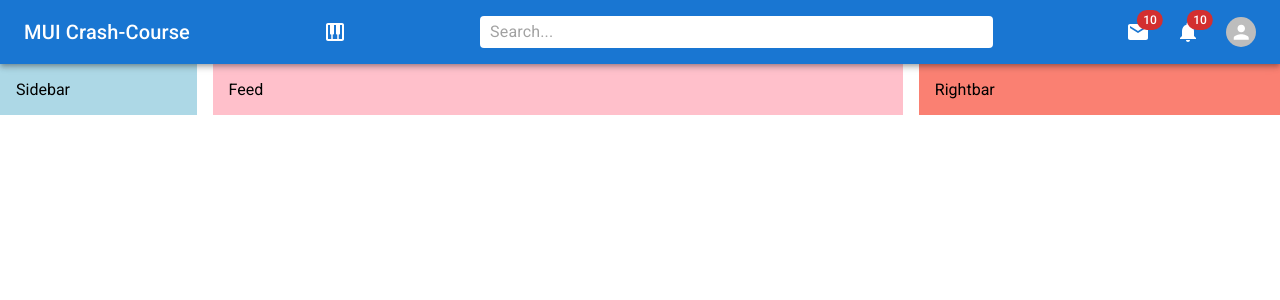
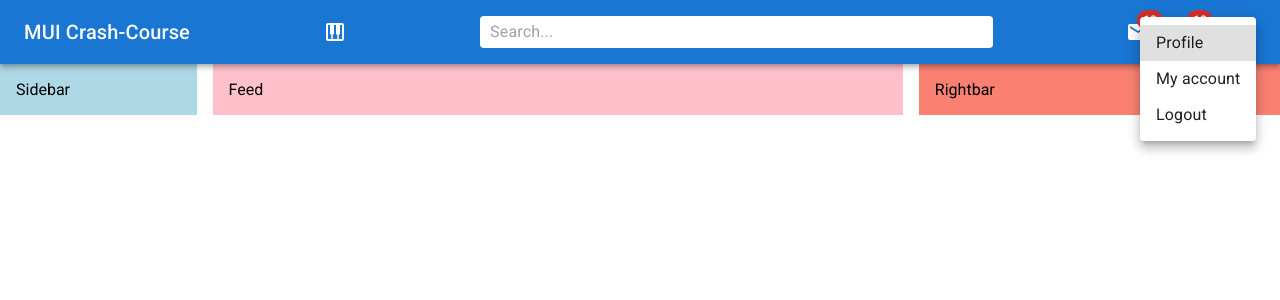
Before and after one commit to daniel-avzaradel/mui-cc, a React (Create React App) app: page / in a window 1280 px wide. Both pictures are taken after a click on the element 1240 px from the left and 32 px from the top of the page. Shown: the top 300 px of the page. Built offline with nearby package versions, Linux system fonts and the light colour scheme.

Commit message:
finished the appbar, moving on to sidebar

```diff
--- a/src/components/Navbar.jsx
+++ b/src/components/Navbar.jsx
@@ -1,5 +1,5 @@
 import React from 'react';
-import { AppBar, Badge, Box, InputBase, styled, Toolbar, Typography, Avatar } from '@mui/material';
+import { AppBar, Badge, Box, InputBase, styled, Toolbar, Typography, Avatar, Menu, MenuItem } from '@mui/material';
 import PianoIcon from '@mui/icons-material/Piano';
 import EmailIcon from '@mui/icons-material/Email';
 import NotificationsIcon from '@mui/icons-material/Notifications';
@@ -35,6 +35,18 @@ const UserBox = styled(Box)(({ theme }) => ({
 }));
 
 const Navbar = () => {
+  const [open, setOpen] = React.useState(false);
+  const [anchorEl, setAnchorEl] = React.useState(null);
+
+  const handleClick = (event) => {
+    setAnchorEl(event.currentTarget);
+    setOpen(true);
+  };
+  const handleClose = () => {
+    setAnchorEl(null);
+    setOpen(false);
+  };
+
   return (
     <AppBar position='sticky'>
       <StyledToolbar>
@@ -52,13 +64,32 @@ const Navbar = () => {
           <Badge badgeContent={10} color='error' sx={{ m: 2 }}>
             <NotificationsIcon />
           </Badge>
-          <Avatar sx={{ width: 30, height: 30 }} />
+          <Avatar sx={{ width: 30, height: 30 }} onClick={handleClick} />
         </Icons>
-        <UserBox>
+        <UserBox onClick={handleClick}>
           <Avatar sx={{ width: 30, height: 30 }} />
           <Typography variant='span'>Daniel</Typography>
         </UserBox>
       </StyledToolbar>
+      <Menu
+        id='demo-positioned-menu'
+        aria-labelledby='demo-positioned-button'
+        open={open}
+        anchorEl={anchorEl}
+        onClose={(e) => setOpen(false)}
+        anchorOrigin={{
+          vertical: 'top',
+          horizontal: 'right',
+        }}
+        transformOrigin={{
+          vertical: 'top',
+          horizontal: 'right',
+        }}
+      >
+        <MenuItem>Profile</MenuItem>
+        <MenuItem>My account</MenuItem>
+        <MenuItem>Logout</MenuItem>
+      </Menu>
     </AppBar>
   );
 };
```
